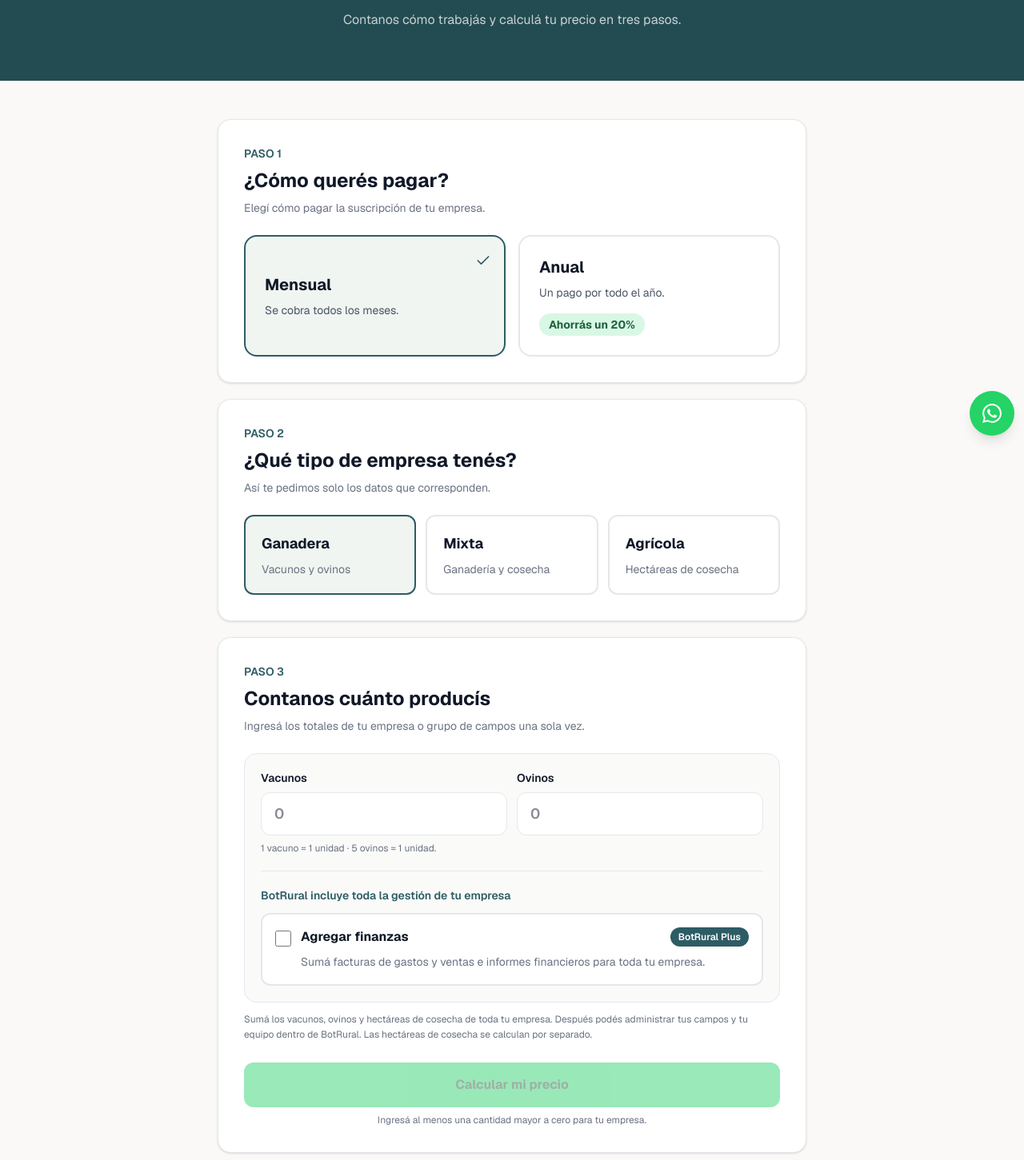
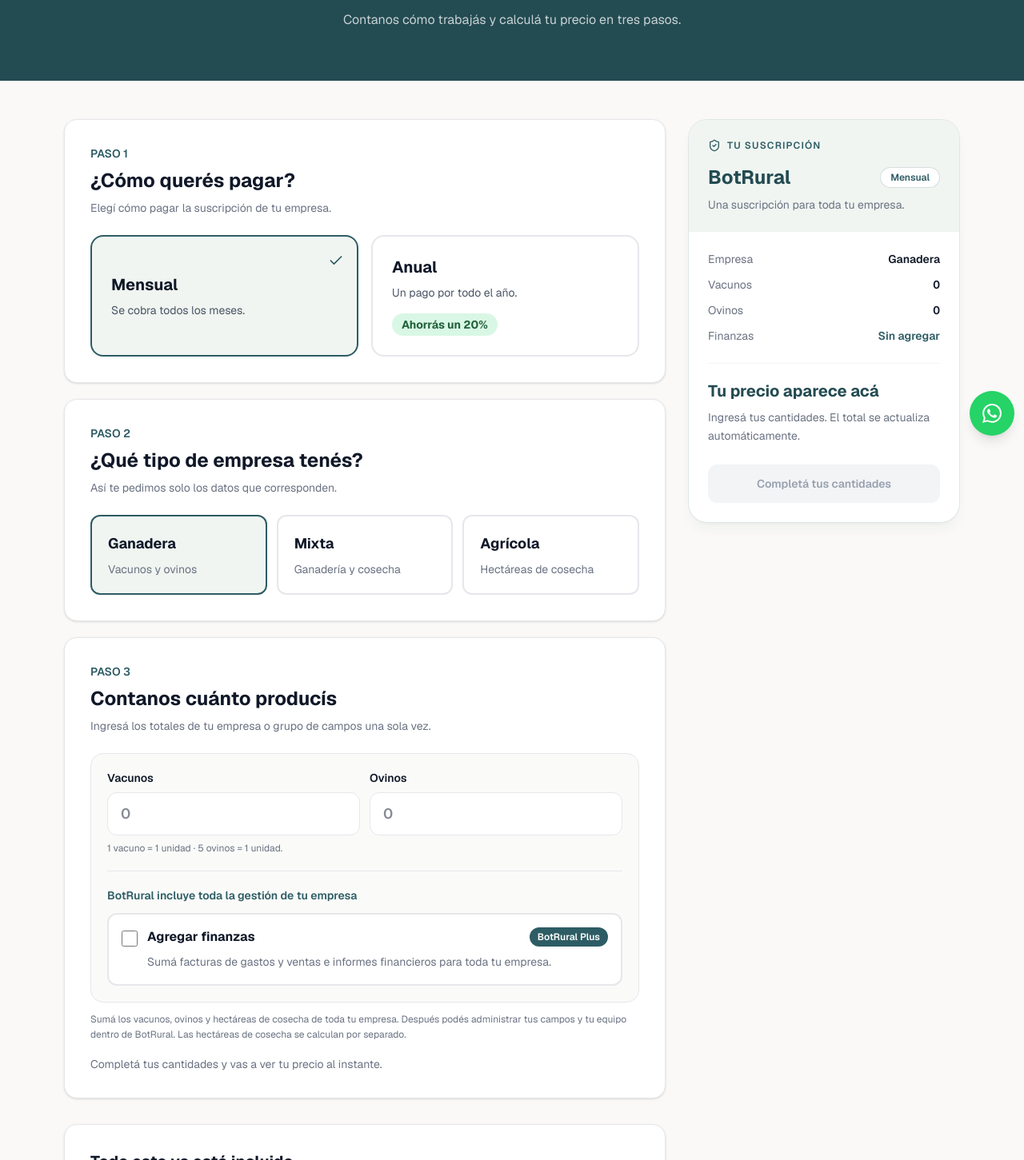
Before and after one commit to talalandig/landingbotrural, a Next.js app: page /pricing in a window 1280 px wide. Shown: the part 239-1690 px from the top of the page at 80% size. Built offline with nearby package versions, Linux system fonts and the light colour scheme.

Commit message:
Agrega resumen fijo con precio en vivo y barra movil

```diff
--- a/app/pricing/page.tsx
+++ b/app/pricing/page.tsx
@@ -40,7 +40,6 @@
 export default function PricingPage() {
   const [anual, setAnual] = useState(false)
   const [empresa, setEmpresa] = useState<Empresa>(nuevaEmpresa)
-  const [resultado, setResultado] = useState(false)
   const update = (patch: Partial<Empresa>) => setEmpresa(prev => ({ ...prev, ...patch }))
   const pools = cotizar(empresa)
   const contacto = pools.some(p => p.mensual === null)
@@ -61,7 +60,8 @@
         <p className="mx-auto mt-4 max-w-xl text-white/75">Contanos cómo trabajás y calculá tu precio en tres pasos.</p>
       </section>
 
-      <main className="mx-auto max-w-3xl px-4 py-8 sm:py-12">
+      <main className="mx-auto grid max-w-6xl items-start gap-7 px-4 py-8 pb-28 lg:grid-cols-[minmax(0,1fr)_340px] sm:py-12">
+        <div>
         <section className={cardClass}>
           <p className="text-sm font-semibold text-[#2D5C64]">PASO 1</p>
           <h2 className="mt-2 text-2xl font-bold">¿Cómo querés pagar?</h2>
@@ -95,22 +95,37 @@
               </div>
             </div>
             <p className="mt-3 text-xs leading-relaxed text-gray-500">Sumá los vacunos, ovinos y hectáreas de cosecha de toda tu empresa. Después podés administrar tus campos y tu equipo dentro de BotRural. Las hectáreas de cosecha se calculan por separado.</p>
-            <button type="button" disabled={!valido} onClick={() => setResultado(true)} className="mt-6 w-full rounded-xl bg-[#02C951] py-4 font-bold text-[#123b22] disabled:cursor-not-allowed disabled:opacity-40">Calcular mi precio</button>
-            {!valido && <p className="mt-2 text-center text-xs text-gray-500">Ingresá al menos una cantidad mayor a cero para tu empresa.</p>}
+            {!valido && <p className="mt-4 text-sm text-gray-500">Completá tus cantidades y vas a ver tu precio al instante.</p>}
           </section>
-          {resultado && valido && <section aria-live="polite" className="rounded-2xl bg-[#234b52] p-6 text-white sm:p-8">
-            <span className="flex items-center gap-2 text-sm text-white/70"><ShieldCheck size={18} /> Tu cotización personalizada</span>
-            <h2 className="mt-4 text-3xl font-bold sm:text-4xl">{contacto ? 'Hablemos de tu empresa' : `USD ${usd(total)}`} {!contacto && <span className="text-base font-normal text-white/60">/{anual ? 'año' : 'mes'}</span>}</h2>
-            {contacto ? <p className="mt-3 text-sm text-white/75">Superás las 10.000 unidades ganaderas o hectáreas de cosecha. Te preparamos una propuesta a medida.</p> : anual ? <p className="mt-3 text-sm text-white/80">Un pago anual · Equivale a USD {usd(total / 12)}/mes.<br /><span className="text-[#7ce8a6]">Ahorrás USD {usd(mensual * 12 - total)} al año (20%).</span></p> : <p className="mt-3 text-sm text-white/75">Se cobra todos los meses.</p>}
-            <div className="mt-6 space-y-3 border-t border-white/15 pt-5">{pools.map(p => <div key={p.nombre} className="flex flex-wrap justify-between gap-2 text-sm"><span>{cantidad(p.total)} {p.unidad}</span><span className="font-semibold">{p.mensual === null ? 'Contactanos' : `USD ${usd(p.mensual * (anual ? 9.6 : 1))}/${anual ? 'año' : 'mes'}`}</span></div>)}</div>
-            <p className="mt-4 text-xs text-white/60">{empresa.plus ? 'BotRural Plus · Finanzas incluidas' : 'BotRural'} · Para toda tu empresa</p>
-            {!contacto && <p className="mt-3 text-xs text-white/60">Más impuestos aplicables.</p>}
-            <a href={`https://wa.me/59899465242?text=${encodeURIComponent(mensaje)}`} target="_blank" rel="noopener noreferrer" className="mt-6 block rounded-xl bg-[#02C951] px-4 py-4 text-center font-bold text-[#123b22]">{contacto ? 'Pedir mi propuesta por WhatsApp' : 'Continuar por WhatsApp'}</a>
-          </section>}
+
         </div>
 
         <section className={`${cardClass} mt-8`}><h2 className="text-xl font-bold">Todo esto ya está incluido</h2><p className="mt-2 text-sm text-gray-500">En BotRural y BotRural Plus, para toda tu empresa.</p><ul className="mt-5 grid gap-3 sm:grid-cols-2">{features.map(feature => <li key={feature} className="flex items-center gap-2 text-sm"><Check size={16} className="shrink-0 text-[#16864a]" />{feature}</li>)}</ul><div className="mt-6 rounded-xl bg-[#f0f5f1] p-4 text-sm text-[#2D5C64]"><span className="flex items-center gap-2 font-semibold"><Check size={18} /> Finanzas con BotRural Plus</span><span className="mt-2 block text-gray-600">Un agregado opcional: marcá «Agregar finanzas» para toda tu empresa.</span></div></section>
         <div className="mt-6 rounded-xl border border-[#2D5C64]/15 p-5 text-sm leading-relaxed text-gray-600"><strong className="text-[#2D5C64]">Tu producción puede crecer.</strong> Si te pasás de rango, no se bloquea el servicio. Te avisamos y ajustamos el precio al renovar.</div>
+        </div>
+        <aside aria-label="Resumen de tu suscripción" className="self-start lg:sticky lg:top-24">
+          <div className="overflow-hidden rounded-3xl border border-[#2D5C64]/15 bg-white shadow-lg shadow-[#234b52]/5">
+            <div className="bg-[#f0f5f1] p-6">
+              <span className="flex items-center gap-2 text-xs font-semibold uppercase tracking-widest text-[#2D5C64]"><ShieldCheck size={16} /> Tu suscripción</span>
+              <div className="mt-4 flex items-center justify-between gap-2"><h2 className="text-2xl font-bold text-[#234b52]">BotRural{empresa.plus ? ' Plus' : ''}</h2><span className="rounded-full border border-[#2D5C64]/20 bg-white px-3 py-1 text-xs font-semibold text-[#2D5C64]">{anual ? 'Anual' : 'Mensual'}</span></div>
+              <p className="mt-2 text-sm text-gray-500">Una suscripción para toda tu empresa.</p>
+            </div>
+            <div className="p-6">
+              <dl className="space-y-3 text-sm">
+                <div className="flex justify-between"><dt className="text-gray-500">Empresa</dt><dd className="font-semibold">{tipos.find(t => t.value === empresa.tipo)?.label}</dd></div>
+                {empresa.tipo !== 'agricola' && <><div className="flex justify-between"><dt className="text-gray-500">Vacunos</dt><dd className="font-semibold tabular-nums">{cantidad(numero(empresa.vacunos))}</dd></div><div className="flex justify-between"><dt className="text-gray-500">Ovinos</dt><dd className="font-semibold tabular-nums">{cantidad(numero(empresa.ovinos))}</dd></div></>}
+                {empresa.tipo !== 'ganadera' && <div className="flex justify-between"><dt className="text-gray-500">Hectáreas de cosecha</dt><dd className="font-semibold tabular-nums">{cantidad(numero(empresa.hectareas))}</dd></div>}
+                <div className="flex justify-between"><dt className="text-gray-500">Finanzas</dt><dd className="font-semibold text-[#2D5C64]">{empresa.plus ? 'Incluidas' : 'Sin agregar'}</dd></div>
+              </dl>
+              {valido && <div className="mt-5 space-y-2 border-t border-gray-100 pt-4">{pools.map(pool => <p key={pool.nombre} className="flex justify-between gap-2 text-xs text-gray-500"><span>{pool.nombre}</span><span>{cantidad(pool.total)} {pool.unidad}</span></p>)}</div>}
+              <div aria-live="polite" aria-atomic="true" className="mt-6 border-t border-gray-100 pt-5">
+                {!valido ? <><p className="text-xl font-bold text-[#234b52]">Tu precio aparece acá</p><p className="mt-2 text-sm leading-relaxed text-gray-500">Ingresá tus cantidades. El total se actualiza automáticamente.</p></> : contacto ? <><p className="text-2xl font-bold text-[#234b52]">Una propuesta a tu medida</p><p className="mt-2 text-sm text-gray-500">Superás las 10.000 unidades ganaderas o hectáreas de cosecha. Contactanos para cotizar.</p></> : <><p className="text-xs font-semibold uppercase tracking-wide text-gray-500">{anual ? 'Equivalente mensual' : 'Total mensual'}</p><p className="mt-2 text-4xl font-bold tracking-tight text-[#234b52]">USD {usd(anual ? total / 12 : total)}<span className="ml-1 text-sm font-normal text-gray-500">/mes</span></p>{anual ? <><p className="mt-3 text-sm text-gray-600">Un pago de <strong>USD {usd(total)}</strong> por año.</p><p className="mt-3 inline-flex items-center gap-1 rounded-lg bg-[#eaf6ed] px-3 py-2 text-xs font-semibold text-[#21613b]"><Check size={14} /> Ahorrás USD {usd(mensual * 12 - total)} al año · 20%</p></> : <p className="mt-3 text-sm text-gray-500">Se cobra todos los meses.</p>}<p className="mt-3 text-xs text-gray-400">Más impuestos aplicables.</p></>}
+              </div>
+              {valido ? <a href={`https://wa.me/59899465242?text=${encodeURIComponent(mensaje)}`} target="_blank" rel="noopener noreferrer" className="mt-6 block rounded-xl bg-[#2D5C64] px-4 py-3.5 text-center text-sm font-semibold text-white hover:bg-[#234b52]">{contacto ? 'Pedir una propuesta' : 'Continuar por WhatsApp'}</a> : <button type="button" disabled className="mt-6 w-full rounded-xl bg-gray-100 px-4 py-3.5 text-sm font-semibold text-gray-400">Completá tus cantidades</button>}
+            </div>
+          </div>
+        </aside>
+        <div className="fixed inset-x-0 bottom-0 z-40 flex items-center justify-between gap-3 border-t border-[#2D5C64]/15 bg-white px-4 py-3 shadow-lg lg:hidden"><div><p className="text-xs text-gray-500">BotRural{empresa.plus ? ' Plus' : ''} · {anual ? 'Anual' : 'Mensual'}</p><p className="mt-1 font-bold text-[#234b52]">{!valido ? 'Ingresá tus cantidades' : contacto ? 'Contactanos' : `USD ${usd(anual ? total / 12 : total)}/mes`}</p></div>{valido && <a href={`https://wa.me/59899465242?text=${encodeURIComponent(mensaje)}`} target="_blank" rel="noopener noreferrer" className="rounded-xl bg-[#2D5C64] px-4 py-3 text-sm font-semibold text-white">{contacto ? 'Consultar' : 'Continuar'}</a>}</div>
       </main>
     </div>
   )
```
